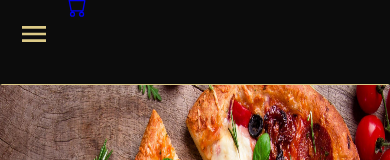
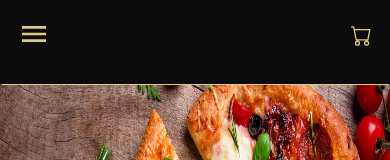
Before and after one commit to yamilt351/landing-page, a React (Create React App) app: page / in a window 390 px wide. Shown: the top 160 px of the page. Built offline with nearby package versions, Linux system fonts and the light colour scheme; a web font is replaced by a local one.

Commit message:
'cart-mobile-added'

```diff
--- a/src/Components/Navbar/navbar.css
+++ b/src/Components/Navbar/navbar.css
@@ -58,7 +58,7 @@
 .navbarElement a:hover::after {
   transform: scaleX(1);
 }
-.menu-display {
+.mobile-menu-display {
   display: none;
 }
 @media screen and (max-width: 800px) {
@@ -87,14 +87,17 @@
     overflow: hidden;
     transition: ease-in-out 0.3s;
   }
+  .mobile-menu-display {
+    display: flex;
+  }
+  .menu-display,
+  .mobile-cart {
+    z-index: 3;
+    position: absolute;
+  }
   .menu-display {
-    z-index: 3;
-    display: flex;
-    position: absolute;
     top: -1rem;
     left: 0rem;
-  }
-  .menu-display button {
     background-color: var(--c-m);
     color: var(--c-s);
     border: none;
@@ -103,16 +106,10 @@
   .show-container {
     height: 100%;
   }
-  .show-in-navbar {
-    z-index: 10;
-    display: flex;
-    position: relative;
-    margin-left: auto;
-    color: white;
-    top: 0;
+  .mobile-cart {
+    margin: 0 1rem;
+    top: 0.8rem;
     right: 0;
-  }
-  .show-in-navbar svg {
-    font-size: 2rem;
+    color: var(--c-s);
   }
 }
--- a/src/Components/Navbar/navbar.jsx
+++ b/src/Components/Navbar/navbar.jsx
@@ -33,8 +33,9 @@ function Navbar() {
   return (
     <nav className="navbar">
       <div className="navbar-container-elements">
-        <div className="menu-display">
+        <div className="mobile-menu-display">
           <button
+            className="menu-display"
             onClick={() => {
               setShowLinks(!showlinks);
             }}
@@ -44,6 +45,7 @@ function Navbar() {
           <span>
             {' '}
             <a
+              className="mobile-cart"
               href="#Cart"
               onClick={
                 isCartModalOpen || isModalOpen
```
